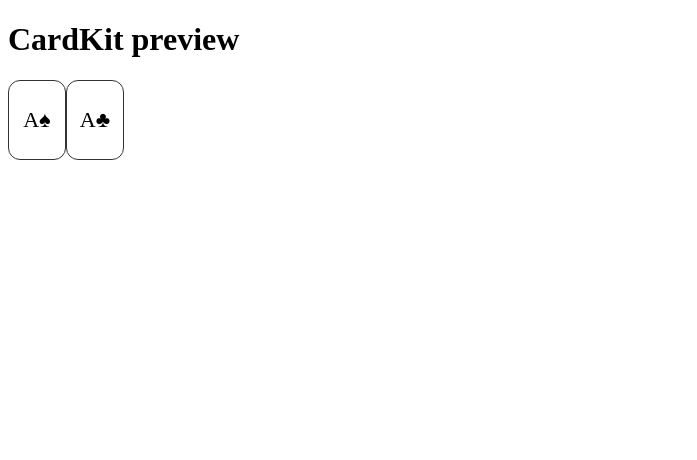
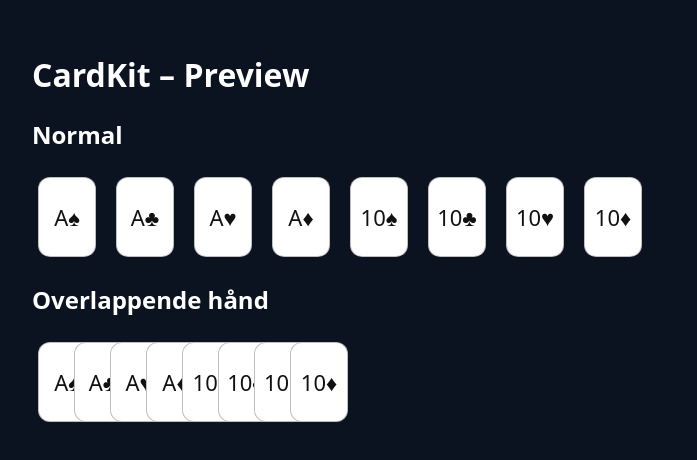
Before and after one commit to 2rd976w26x-hub/test, a website: page dev/cardkit_preview.html in a window 1280 px wide. Shown: the whole page, without its empty margins (0-697 px from the left). Drawn offline with Linux system fonts and the light colour scheme.

Commit message:
Add files via upload

```diff
--- a/cardkit/cardkit.css
+++ b/cardkit/cardkit.css
@@ -1,11 +1,18 @@
-
+:root{
+  --card-w:56px; --card-h:78px; --card-radius:12px;
+  --cardback-url:none;
+  --card-bg:#fff; --card-text:#111; --card-red:#b00020;
+  --card-border: rgba(0,0,0,.25);
+}
 .playingcard{
-  width:56px;height:78px;
-  border-radius:12px;
-  border:1px solid #333;
-  background:#fff;
+  width:var(--card-w); height:var(--card-h);
+  border-radius:var(--card-radius);
+  border:1px solid var(--card-border);
+  background:var(--card-bg);
+  color:var(--card-text);
   display:inline-flex;
   align-items:center;
   justify-content:center;
   font-size:22px;
+  margin:6px;
 }
--- a/cardkit/cardkit.js
+++ b/cardkit/cardkit.js
@@ -1,8 +1,12 @@
-
-export function initCardKit(){}
+export function initCardKit(opts = {}){
+  const root = document.documentElement;
+  if (opts.backUrl){
+    root.style.setProperty("--cardback-url", `url("${opts.backUrl}")`);
+  }
+}
 export function createCard(card,{faceUp=true}={}){
   const d=document.createElement("div");
   d.className="playingcard";
-  d.textContent=faceUp?card.rank+card.suit:"🂠";
+  d.textContent=faceUp?`${card.rank}${card.suit}`:"🂠";
   return d;
 }
--- a/dev/cardkit_preview.html
+++ b/dev/cardkit_preview.html
@@ -1,19 +1,39 @@
-
 <!DOCTYPE html>
 <html lang="da">
 <head>
-<meta charset="UTF-8">
-<title>CardKit Preview</title>
-<link rel="stylesheet" href="../cardkit/cardkit.css">
+  <meta charset="UTF-8">
+  <title>CardKit – Preview</title>
+  <link rel="stylesheet" href="../cardkit/cardkit.css">
+  <style>
+    body{background:#0b1220;color:#fff;font-family:system-ui;padding:24px}
+    .row{display:flex;flex-wrap:wrap;gap:8px;align-items:center}
+    .hand .playingcard{margin-left:-36px}
+    .hand .playingcard:first-child{margin-left:6px}
+  </style>
 </head>
 <body>
-<h1>CardKit preview</h1>
-<div id="hand"></div>
-<script type="module">
-import {initCardKit,createCard} from "../cardkit/cardkit.js";
-initCardKit();
-const hand=document.getElementById("hand");
-[{suit:"♠",rank:"A"},{suit:"♣",rank:"A"}].forEach(c=>hand.appendChild(createCard(c)));
-</script>
+  <h1>CardKit – Preview</h1>
+
+  <h2>Normal</h2>
+  <div class="row" id="normal"></div>
+
+  <h2>Overlappende hånd</h2>
+  <div class="row hand" id="hand"></div>
+
+  <script type="module">
+    import { initCardKit, createCard } from "../cardkit/cardkit.js";
+    initCardKit({ backUrl: "../assets/card_back.png" });
+
+    const cards = [
+      {suit:"♠",rank:"A"},{suit:"♣",rank:"A"},{suit:"♥",rank:"A"},{suit:"♦",rank:"A"},
+      {suit:"♠",rank:"10"},{suit:"♣",rank:"10"},{suit:"♥",rank:"10"},{suit:"♦",rank:"10"},
+    ];
+
+    const normal=document.getElementById("normal");
+    cards.forEach(c=>normal.appendChild(createCard(c)));
+
+    const hand=document.getElementById("hand");
+    cards.forEach(c=>hand.appendChild(createCard(c)));
+  </script>
 </body>
 </html>
```
Also changed, not shown: package.json (added, +12 -0 lines), server.js (added, +17 -0 lines).
